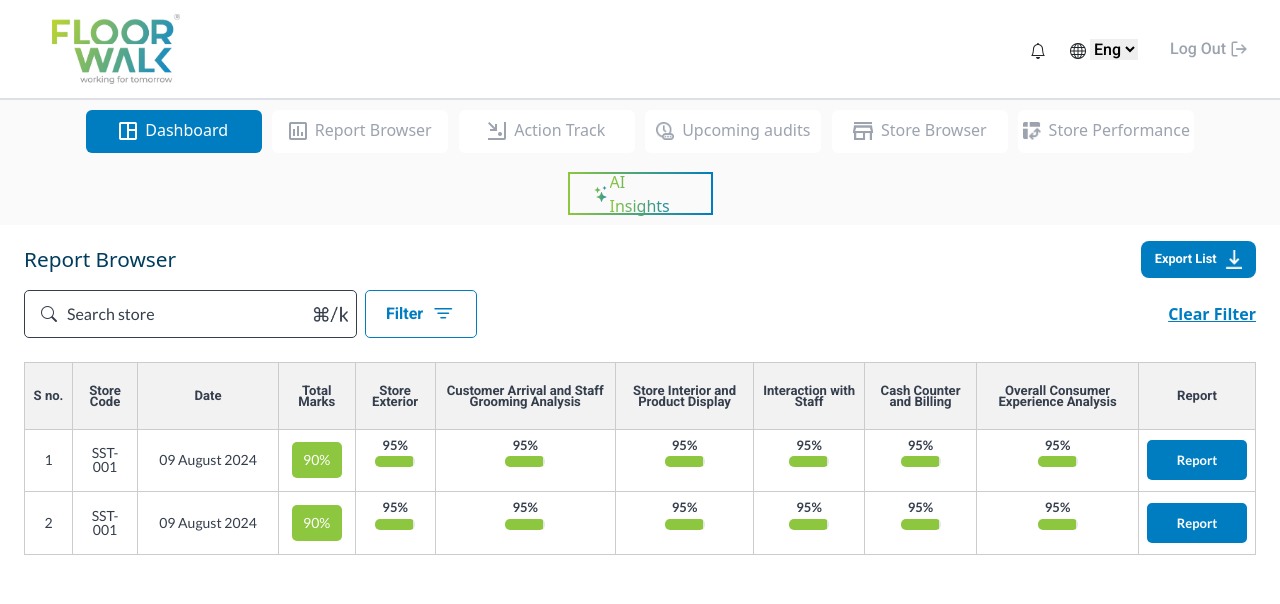
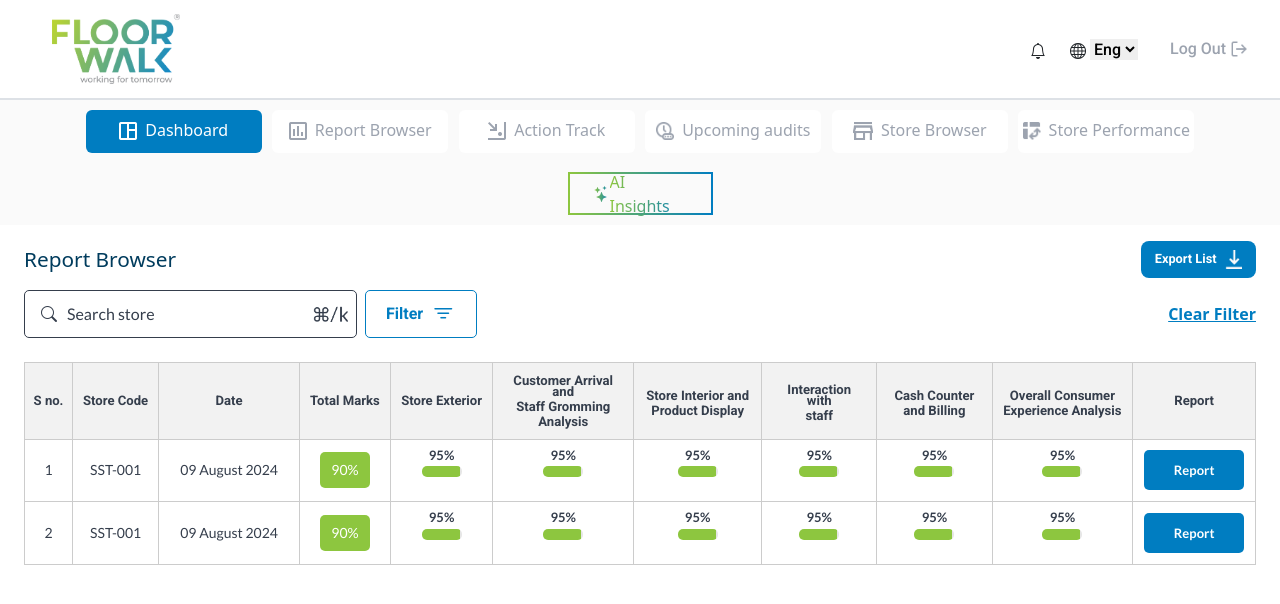
Before and after one commit to yashshshsh/clientPortal_FW, a React (Create React App) app: page /reportBrowser in a window 1280 px wide. Shown: the top 604 px of the page. Built offline with nearby package versions, Linux system fonts and the light colour scheme; what chartjs-plugin-datalabels would draw is missing.

Commit message:
components updated

```diff
--- a/src/CSS/AuditReport.css
+++ b/src/CSS/AuditReport.css
@@ -222,7 +222,7 @@
 }
 
 .percent{
-    font-size: 7px;
+    font-size: 9px !important;
     line-height: 8px;
     color: #6B7280;
     font-family: "Lato", sans-serif;
--- a/src/Components/AuditReport.js
+++ b/src/Components/AuditReport.js
@@ -104,7 +104,7 @@ const AuditReport = () => {
                                 <p className='m-0'>What these stats mean?</p>
                             </div>
                             <div className="grades-div d-flex flex-wrap gap-2 mt-3">
-                                <div className="stats-mean d-flex flex-column align-items-center justify-content-center">
+                                <div style={{width : "55px"}} className="stats-mean d-flex flex-column align-items-center justify-content-center">
                                     <p className='grade m-1'>Excellent</p>
                                     <p className='percent m-0'>95% to above</p>
                                     <div style={{ width: "41px", height: "8px", borderRadius: "10px", backgroundColor: "#C1FF99" }} className="mt-1 stats-div"></div>
@@ -139,7 +139,7 @@ const AuditReport = () => {
                     <table>
                         <thead>
                             <tr>
-                                <th style={{ width: "4vw" }}>S no.</th>
+                                <th style={{ width: "7vw" }}>S no.</th>
                                 <th>Report ID</th>
                                 <th>Person Responsible</th>
                                 <th>Target Date</th>
--- a/src/Components/ReportBrowser.js
+++ b/src/Components/ReportBrowser.js
@@ -63,7 +63,7 @@ const ReportBrowser = () => {
                                 <input className={styles.storeSearch} placeholder="Search store" />
                             </div>
                             <div className='d-flex align-items-center'>
-                                <img src = {textImg} alt="img"/>
+                                <img src={textImg} alt="img" />
                             </div>
                         </div>
                         <div className={`${styles.filter} gap-2 d-flex justify-content-center align-items-center`}>
@@ -82,16 +82,29 @@ const ReportBrowser = () => {
                     <table>
                         <thead>
                             <tr>
-                                <th style={{width:"3rem"}}>S no.</th>
+                                <th style={{ width: "3rem" }}>S no.</th>
                                 <th>Store Code</th>
                                 <th style={{ width: "11vw" }}>Date</th>
                                 <th>Total Marks</th>
                                 <th>Store Exterior</th>
-                                <th>Customer Arrival and Staff Grooming Analysis</th>
-                                <th>Store Interior and Product Display</th>
-                                <th>Interaction with Staff</th>
-                                <th>Cash Counter and Billing</th>
-                                <th>Overall Consumer Experience Analysis</th>
+                                <th style={{ width: "11vw" }}>
+                                    <p className='m-1'>Customer Arrival and</p>
+                                    <p className='m-0'>Staff Gromming</p>
+                                    <p className='m-1'>Analysis</p>
+                                </th>
+                                <th style={{ width: "10vw" }}>
+                                    <p className='m-1'>Store Interior and</p>
+                                    <p className='m-0'>Product Display</p>
+                                </th>
+                                <th style={{ width: "9vw" }}>
+                                    <p className='m-1'>Interaction with</p>
+                                    <p className='m-0'>staff</p></th>
+                                <th style={{ width: "9vw" }}>
+                                    <p className='m-1'>Cash Counter</p>
+                                    <p className='m-0'>and Billing</p></th>
+                                <th style={{ width: "11vw" }}>
+                                    <p className='m-1'>Overall Consumer</p>
+                                    <p className='m-0'>Experience Analysis</p></th>
                                 <th>Report</th>
                             </tr>
                         </thead>
@@ -179,7 +192,7 @@ const ReportBrowser = () => {
                     </table>
                 </div>
             </div>
-        </div>
+        </div >
     );
 };
 
--- a/src/Components/StoreBrowserIn.js
+++ b/src/Components/StoreBrowserIn.js
@@ -67,29 +67,29 @@ const StoreBrowserIn = ({state,setState}) => {
                             <div className="stats">
                                 <p className='m-0'>What these stats mean?</p>
                             </div>
-                            <div className="grades-div d-flex flex-wrap gap-2   ">
-                                <div className="stats-mean d-flex flex-column align-items-center justify-content-center">
-                                    <p className='grade m-0'>Excellent</p>
+                            <div className="grades-div d-flex flex-wrap gap-2 mt-3">
+                                <div style={{width : "55px"}} className="stats-mean d-flex flex-column align-items-center justify-content-center">
+                                    <p className='grade m-1'>Excellent</p>
                                     <p className='percent m-0'>95% to above</p>
                                     <div style={{ width: "41px", height: "8px", borderRadius: "10px", backgroundColor: "#C1FF99" }} className="mt-1 stats-div"></div>
                                 </div>
                                 <div className="stats-mean d-flex flex-column align-items-center justify-content-center">
-                                    <p className='grade m-0'>Good</p>
+                                    <p className='grade m-1'>Good</p>
                                     <p className='percent m-0'>80% to 94%</p>
                                     <div style={{ width: "41px", height: "8px", borderRadius: "10px", backgroundColor: "#EAFF99" }} className="mt-1 stats-div"></div>
                                 </div>
                                 <div className="stats-mean d-flex flex-column align-items-center justify-content-center">
-                                    <p className='grade m-0'>Average</p>
+                                    <p className='grade m-1'>Average</p>
                                     <p className='percent m-0'>70% to 80%</p>
                                     <div style={{ width: "41px", height: "8px", borderRadius: "10px", backgroundColor: "#FFFF99" }} className="mt-1 stats-div"></div>
                                 </div>
                                 <div className="stats-mean d-flex flex-column align-items-center justify-content-center">
-                                    <p className='grade m-0'>Poor</p>
+                                    <p className='grade m-1'>Poor</p>
                                     <p className='percent m-0'>50% to 70%</p>
                                     <div style={{ width: "41px", height: "8px", borderRadius: "10px", backgroundColor: "#FFEB99" }} className="mt-1 stats-div"></div>
                                 </div>
                                 <div className="stats-mean d-flex flex-column align-items-center justify-content-center">
-                                    <p className='grade m-0'>Bad</p>
+                                    <p className='grade m-1'>Bad</p>
                                     <p className='percent m-0'>0% to 50%</p>
                                     <div style={{ width: "41px", height: "8px", borderRadius: "10px", backgroundColor: "#FFC299" }} className="mt-1 stats-div"></div>
                                 </div>
--- a/src/Components/StorePerf.js
+++ b/src/Components/StorePerf.js
@@ -122,12 +122,30 @@ const StorePerf = ({ setState }) => {
                                 <th className='SNO'>S no.</th>
                                 <th className="audit" style={{ minWidth: "270px" }}>Audit</th>
                                 <th style={{ minWidth: "90px" }}>Max Marks</th>
-                                <th style={{ minWidth: "140px" }}>Customer Arrival and Staff Grooming Analysis</th>
-                                <th style={{ minWidth: "140px" }}>Interaction with Staff</th>
-                                <th style={{ minWidth: "140px" }}>Customer Arrival and Staff Grooming Analysis</th>
-                                <th style={{ minWidth: "140px" }}>Interaction with Staff</th>
-                                <th style={{ minWidth: "140px" }}>Customer Arrival and Staff Grooming Analysis</th>
-                                <th style={{ minWidth: "140px" }}>Interaction with Staff</th>
+                                <th style={{ width: "11vw" }}>
+                                    <p className='m-1'>Customer Arrival and</p>
+                                    <p className='m-0'>Staff Gromming</p>
+                                    <p className='m-1'>Analysis</p>
+                                </th>
+                                <th style={{ width: "11vw" }}>
+                                    <p className='m-1'>Interaction with</p>
+                                    <p className='m-0'>Staff</p></th>
+                                <th style={{ width: "11vw" }}>
+                                    <p className='m-1'>Customer Arrival and</p>
+                                    <p className='m-0'>Staff Gromming</p>
+                                    <p className='m-1'>Analysis</p>
+                                </th>
+                                 <th style={{ width: "11vw" }}>
+                                    <p className='m-1'>Interaction with</p>
+                                    <p className='m-0'>Staff</p></th>
+                                <th style={{ width: "11vw" }}>
+                                    <p className='m-1'>Customer Arrival and</p>
+                                    <p className='m-0'>Staff Gromming</p>
+                                    <p className='m-1'>Analysis</p>
+                                </th>
+                                 <th style={{ width: "11vw" }}>
+                                    <p className='m-1'>Interaction with</p>
+                                    <p className='m-0'>Staff</p></th>
                             </tr>
                         </thead>
                         <tbody>
```
